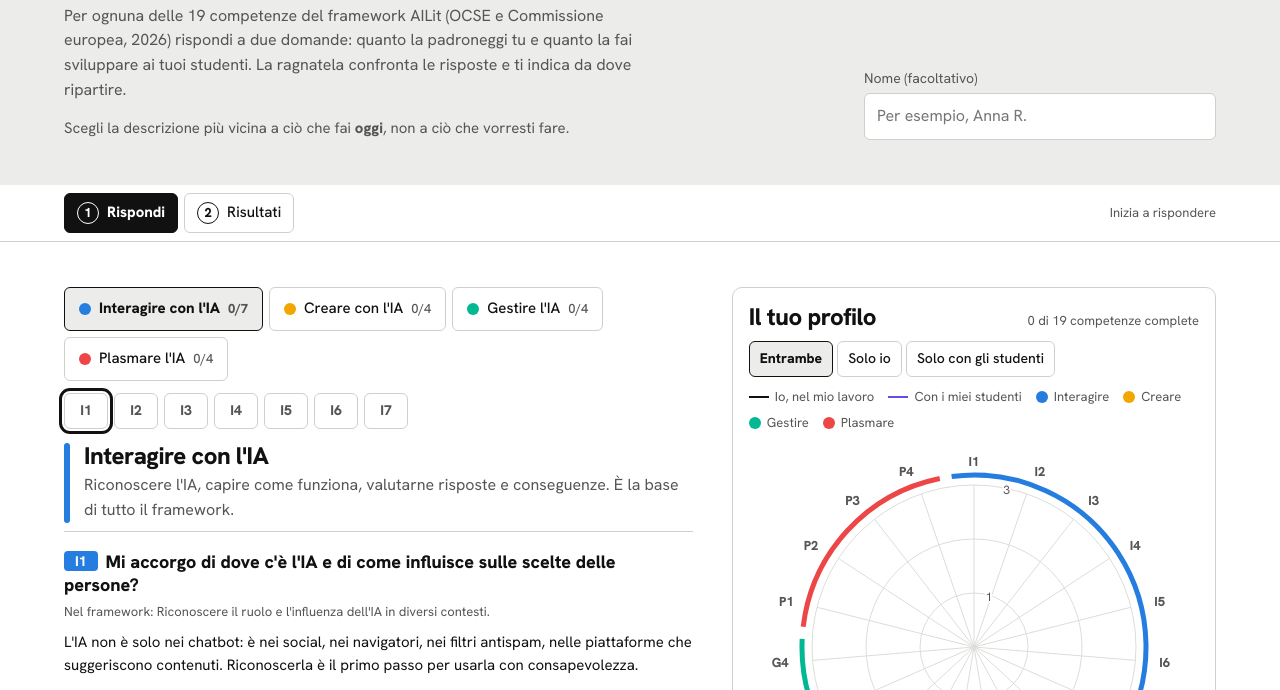
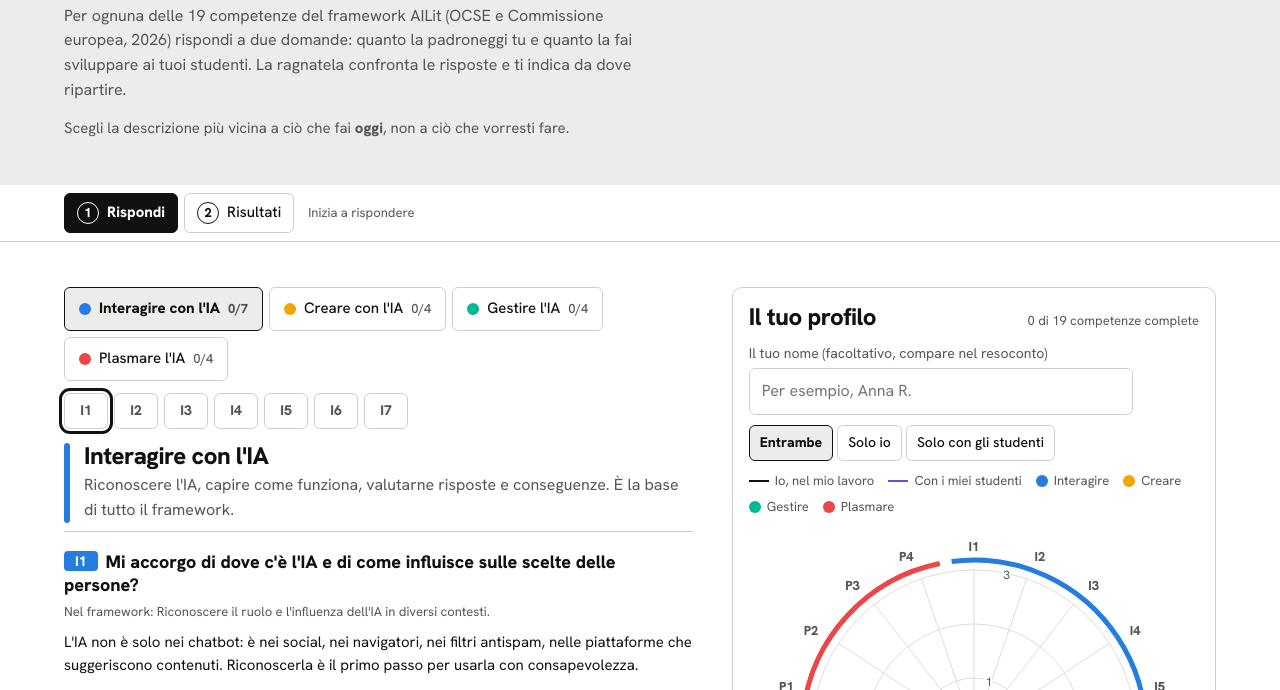
Before and after one commit to emiliasera/ailit-autovalutazione, a plain HTML site: page index.html in a window 1280 px wide. Shown: the part 104-794 px from the top of the page. Drawn offline with Linux system fonts and the light colour scheme.

Commit message:
Allineamento: nome nel pannello profilo, meno spazi vuoti

```diff
--- a/index.html
+++ b/index.html
@@ -155,7 +155,12 @@ body[data-step="0"] #backQ,body[data-step="2"] #goRes{display:none}
 .emb .band,.emb .stepbar{padding-left:0;padding-right:0}
 .emb .top{padding-top:8px}
 .emb .wrap,.emb .main{max-width:none}
-.emb .top .wrap{grid-template-columns:minmax(0,1fr) minmax(0,20em)}
+.top .wrap{grid-template-columns:minmax(0,1fr)}
+.namef{margin-top:12px;max-width:24em}
+.stepbar .wrap{justify-content:flex-start}
+.emb .top{padding:4px 0 18px}
+.emb #mainBand{padding-top:22px}
+.emb .lead,.emb .how{max-width:90ch}
 @media(prefers-reduced-motion:reduce){.tip{transition:none}}
 </style>
 </head>
@@ -167,7 +172,6 @@ body[data-step="0"] #backQ,body[data-step="2"] #goRes{display:none}
       <p class="lead">Per ognuna delle 19 competenze del framework AILit (OCSE e Commissione europea, 2026) rispondi a due domande: quanto la padroneggi tu e quanto la fai sviluppare ai tuoi studenti. La ragnatela confronta le risposte e ti indica da dove ripartire.</p>
       <p class="how" style="padding-left:0;max-width:none">Scegli la descrizione più vicina a ciò che fai <b>oggi</b>, non a ciò che vorresti fare.</p>
     </div>
-    <div><label class="f" for="nome">Nome (facoltativo)</label><input type="text" id="nome" autocomplete="off" placeholder="Per esempio, Anna R."></div>
   </div>
 </header>
 
@@ -226,6 +230,7 @@ body[data-step="0"] #backQ,body[data-step="2"] #goRes{display:none}
     <aside class="side" id="side">
       <div class="panel">
         <div class="phead"><h2 id="radTitle">Il tuo profilo</h2><span class="note" id="radNote"></span></div>
+        <div class="namef"><label class="f" for="nome">Il tuo nome (facoltativo, compare nel resoconto)</label><input type="text" id="nome" autocomplete="off" placeholder="Per esempio, Anna R."></div>
         <div class="views" role="group" aria-label="Linee da mostrare"><button type="button" data-v="both" aria-pressed="true">Entrambe</button><button type="button" data-v="a" aria-pressed="false">Solo io</button><button type="button" data-v="b" aria-pressed="false">Solo con gli studenti</button></div>
         <div class="legend" id="legend"></div>
         <div class="fig" id="fig"><svg id="rad" role="img" aria-label="Grafico a ragnatela delle 19 competenze AILit: competenza personale e competenza didattica"></svg><div class="tip" id="tip"></div></div>
```
